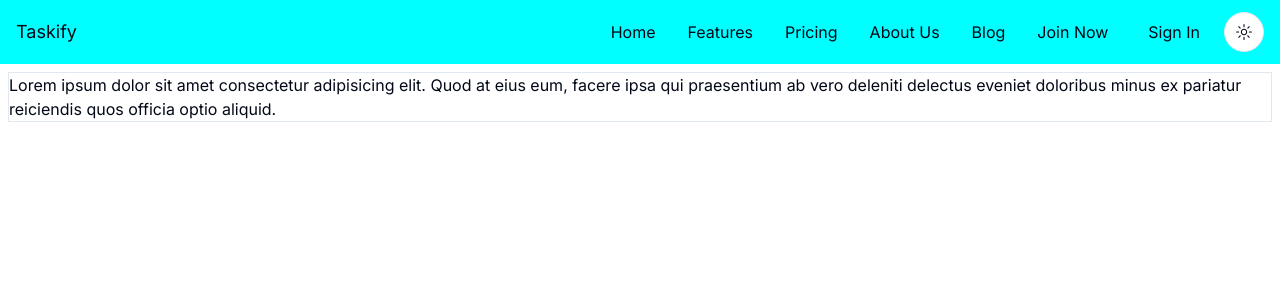
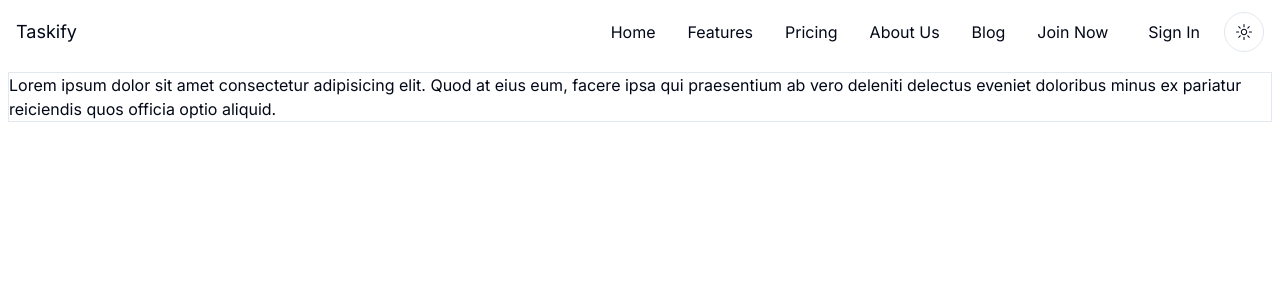
Before and after one commit to akladyous/taskify, a Next.js app: page / in a window 1280 px wide. Shown: the top 300 px of the page. Built offline with nearby package versions, Linux system fonts and the light colour scheme; no server answers.

Commit message:
Untracked files on taskify

```diff
--- a/src/components/ui/header/NavBar.tsx
+++ b/src/components/ui/header/NavBar.tsx
@@ -17,26 +17,29 @@ export default function NavBar() {
   const handleClick = useCallback(() => {
     if (menuRef.current) {
       menuRef.current.classList.toggle('hidden');
+      const menu = document.querySelector('.nav-menu');
+
+      menu?.style.height === '100%' ? '4rem' : '100%';
     }
   }, []);
 
   return (
     <header className=''>
-      <nav className={cn('navbar')}>
-        <section>
+      <nav className='navbar'>
+        <div className='nav-brand'>
           <Link className='text-lg' href={'/'}>
             Taskify
           </Link>
-        </section>
-        <section className='md:hidden'>
+        </div>
+        <div className=' md:hidden'>
           <HamburgerMenu
             className='w-6 h-6 cursor-pointer block'
             handler={handleClick}
             ref={hamburgerRef}
           />
-        </section>
+        </div>
 
-        <section className='w-full md:flex   md:w-auto' ref={menuRef}>
+        <div className='nav-menu w-full md:flex md:w-auto' ref={menuRef}>
           <ul
             role='list'
             className='pt-4 md:flex md:items-center md:justify-between md:pt-0 text-base'>
@@ -57,7 +60,7 @@ export default function NavBar() {
               <ThemeToggler />
             </div>
           </div>
-        </section>
+        </div>
       </nav>
     </header>
   );
--- a/src/components/ui/header/navbar.css
+++ b/src/components/ui/header/navbar.css
@@ -13,13 +13,12 @@ li[role='listitem'] {
 header {
   height: 100%;
   padding: 1rem;
-  transition: height 4s ease;
+  transition: height 500ms;
 }
 @media (min-width: 768px) {
   header {
     padding: 0;
     padding-inline: 1rem;
-    background-color: aqua;
     height: 4rem;
   }
 }
```
